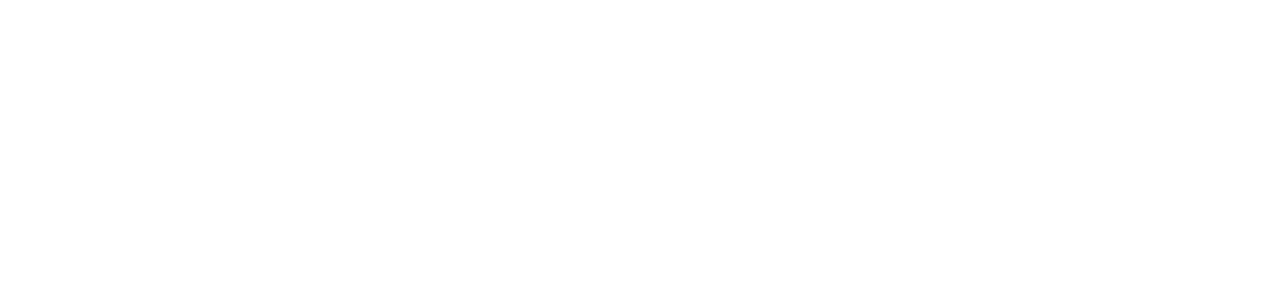
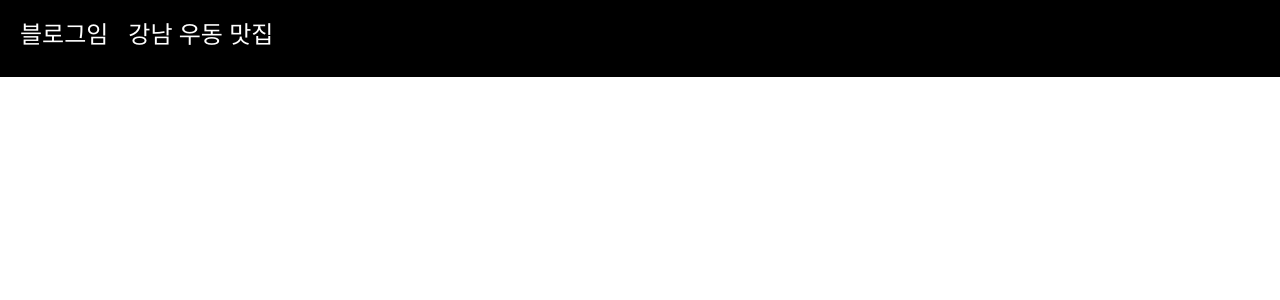
Before and after one commit to optimalMachine/my-portfolio-blog, a React (Create React App) app in the folder blog-frontend/: page / in a window 1280 px wide. Shown: the top 300 px of the page. Built offline with nearby package versions, Linux system fonts and the light colour scheme.

Commit message:
update app.js
a features added

```diff
--- a/blog-frontend/src/App.css
+++ b/blog-frontend/src/App.css
@@ -1,5 +1,17 @@
 .App {
   text-align: center;
+}
+
+.black-nav{
+  background: black;
+  width: 100%;
+  display: flex;
+  color:white;
+  padding: 20px;
+}
+
+.specialComment{
+  padding-left: 10px;
 }
 
 .App-logo {
--- a/blog-frontend/src/App.js
+++ b/blog-frontend/src/App.js
@@ -4,11 +4,16 @@
 
 
 function App() {
-  return (
-    <div className="App">
-
-    </div>
-  );
+    var data = "specialComment";
+    let post = '강남 우동 맛집';
+    return (
+        <div className="App">
+            <div className="black-nav">
+                <h4>블로그임</h4>
+                <h4 style={{ padding: '0px 20px' }}>{post}</h4>
+            </div>
+        </div>
+    );
 }
 
 export default App;
```
